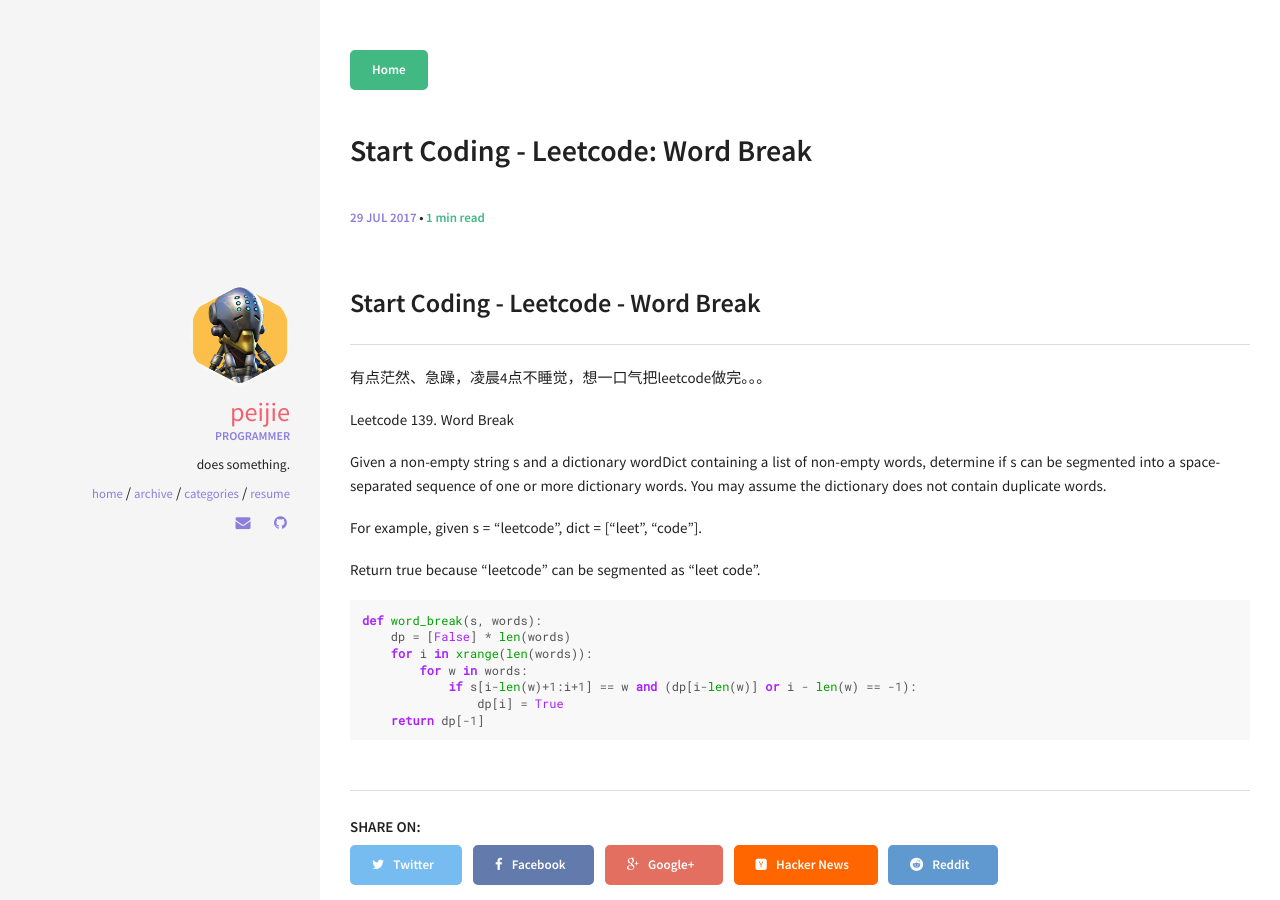
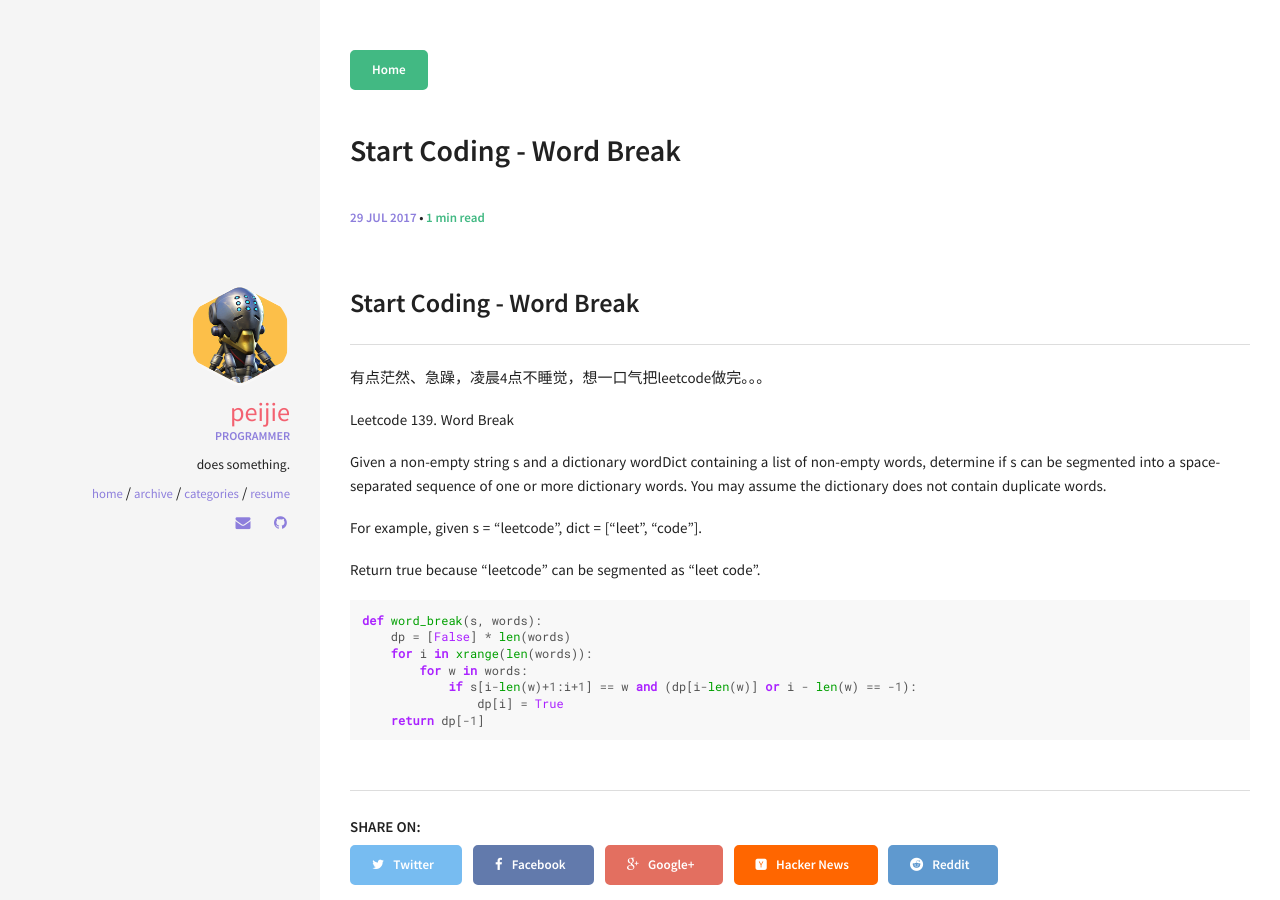
Before and after one commit to peijiehu/code, a Jekyll site: the page built from _posts/2017-7-30-start-coding.md, in a window 1280 px wide. Built offline with Jekyll 4.4.1, drawn with Linux system fonts in a browser that asks for light colours.

Commit message:
cleanup titles

```diff
--- a/_posts/2017-7-30-start-coding.md
+++ b/_posts/2017-7-30-start-coding.md
@@ -1,13 +1,13 @@
 ---
 layout: post
-title: "Start Coding - Leetcode: Word Break"
-excerpt: "First post: leetcode 139. Word Break"
+title: "Start Coding - Word Break"
+excerpt: "First post: Word Break"
 categories: [code]
 date:   2017-07-30 04:00:00
 comments: true
 ---
 
-## Start Coding - Leetcode - Word Break
+## Start Coding - Word Break
 
 有点茫然、急躁，凌晨4点不睡觉，想一口气把leetcode做完。。。
 
```
Also changed, not shown: _posts/2017-7-30-add-search-word.md (renamed from _posts/2017-7-30-leetcode-add-search-word.md, +2 -2 lines), _posts/2017-7-30-the-maze-ii.md (renamed from _posts/2017-7-30-leetcode-the-maze-ii.md, +2 -2 lines), _posts/2017-7-30-word-search.md (renamed from _posts/2017-7-30-leetcode-word-search.md, +1 -1 lines).
